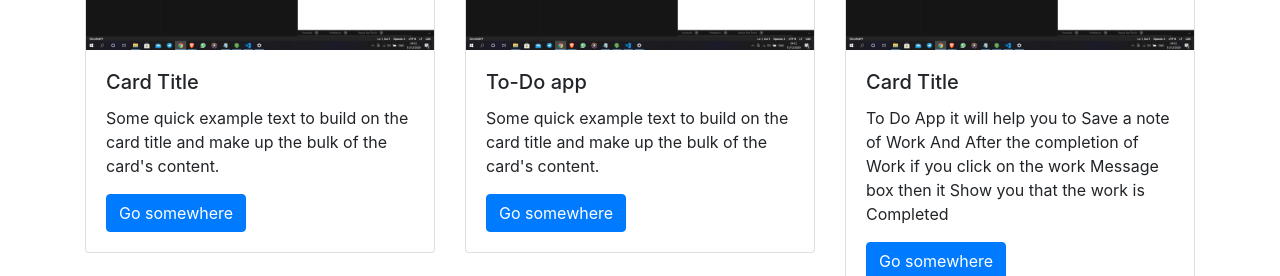
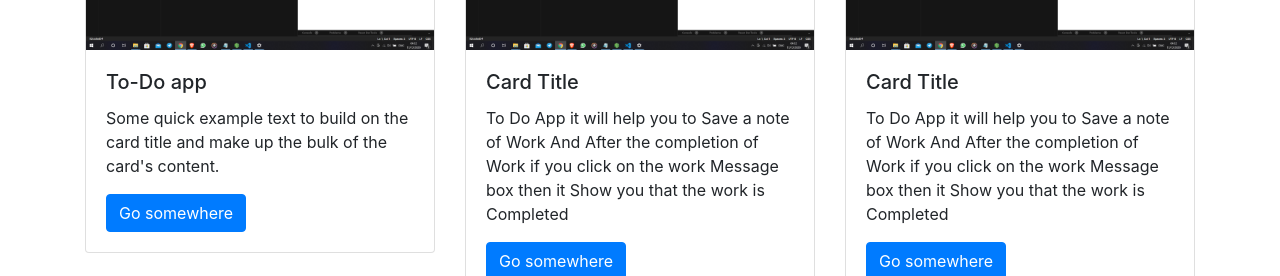
Before and after one commit to laxmanbudihal/laxmanbudihal.githu.io, a React (Create React App) app: page / in a window 1280 px wide. Shown: the part 671-947 px from the top of the page. Built offline with nearby package versions, Linux system fonts and the light colour scheme.

Commit message:
Update Project.js

```diff
--- a/src/components/Project.js
+++ b/src/components/Project.js
@@ -15,15 +15,15 @@ function Project()  {
                 <Col>
                         <Card className="mt-2 mb-2">
     <Card.Img variant="top" src="/a.png" />
-    <Card.Body>
-        <Card.Title>Card Title</Card.Title>
+     <Card.Body>
+        <Card.Title>To-Do app</Card.Title>
         <Card.Text>
         Some quick example text to build on the card title and make up the bulk of
         the card's content.
         </Card.Text>
         <Button
          onClick={()=>{
-             window.open("https://codesandbox.io/s/react-snippet-forked-6pmey?file=/src/styles.css","_blank")
+             window.open("https://laxmanbudihal-todo.netlify.app/")
          }
          }
           variant="primary">Go somewhere</Button>
@@ -34,15 +34,14 @@ function Project()  {
                 <Col>
                         <Card className="mt-2 mb-2">
     <Card.Img variant="top" src="/a.png" />
-    <Card.Body>
-        <Card.Title>To-Do app</Card.Title>
+     <Card.Body>
+        <Card.Title>Card Title</Card.Title>
         <Card.Text>
-        Some quick example text to build on the card title and make up the bulk of
-        the card's content.
+        To Do App it will help you to Save a note of Work And After the completion of Work if you click on the work Message box then it Show you that the work is Completed
         </Card.Text>
         <Button
          onClick={()=>{
-             window.open("https://laxmanbudihal-todo.netlify.app/")
+             window.open("https://codesandbox.io/s/react-snippet-forked-6pmey?file=/src/styles.css","_blank")
          }
          }
           variant="primary">Go somewhere</Button>
```
